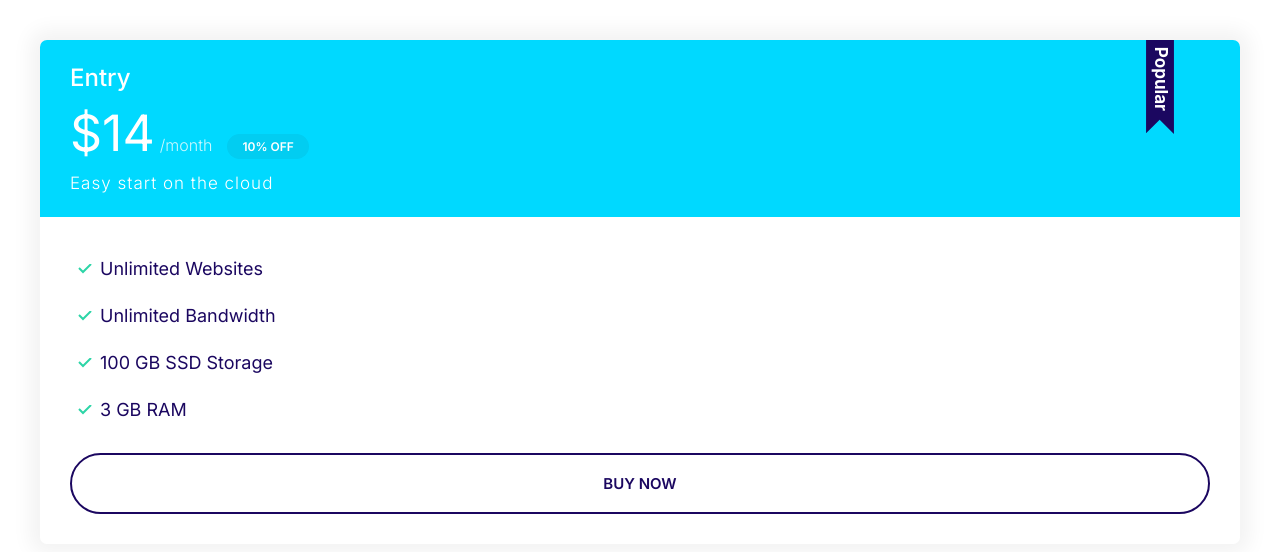
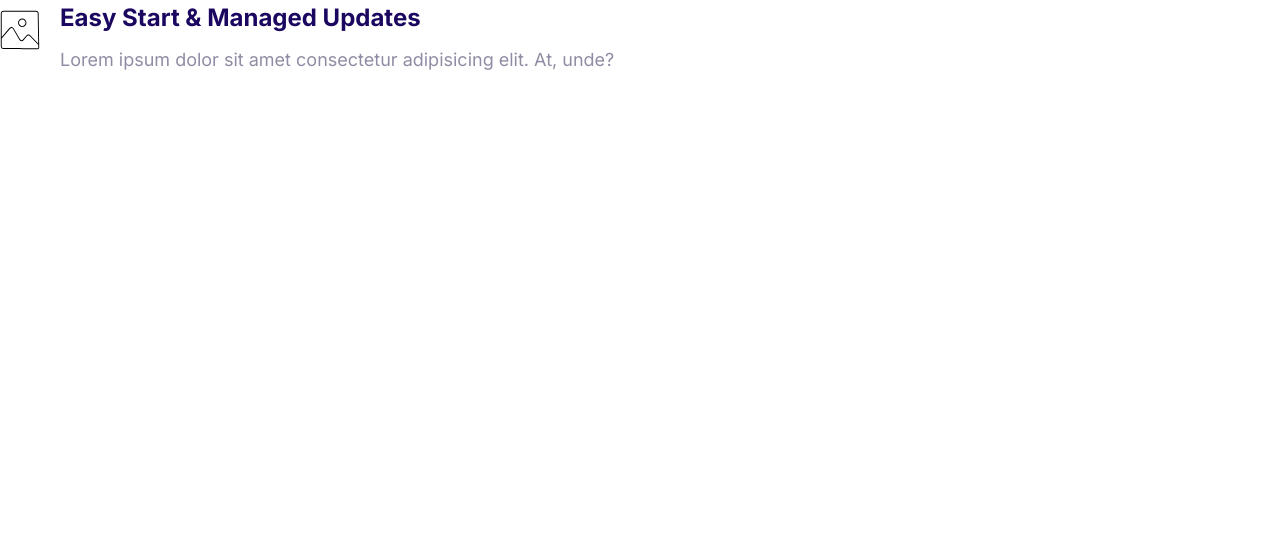
Before and after one commit to LetTheBoyCode/moshify, a plain HTML site: page index.html in a window 1280 px wide. Drawn offline with Linux system fonts and the light colour scheme.

Commit message:
Build the media component.

```diff
--- a/CSS/styles.css
+++ b/CSS/styles.css
@@ -364,3 +364,21 @@ a {
         font-size: 1.7rem;
     }
 }
+
+/* Media */
+
+.media {
+    display: flex;
+}
+
+.media__title {
+    margin-top: 0;
+}
+
+.media__body {
+    margin: 0 2rem;
+}
+
+.media__image {
+    margin-top: 1rem;
+}
--- a/index.html
+++ b/index.html
@@ -14,26 +14,17 @@
     <link rel="stylesheet" href="css/styles.css" />
   </head>
   <body>
-    <div style="padding: 4rem">
-      <div class="plan plan--popular">
-        <div class="card card--secondary">
-          <header class="card__header">
-            <h3 class="plan__name">Entry</h3>
-            <span class="plan__price">$14</span>
-            <span class="plan__billing-cycle">/month</span>
-            <span class="badge badge--secondary badge--small">10% OFF</span>
-            <span class="plan__description">Easy start on the cloud</span>
-          </header>
-          <div class="card__body">
-            <ul class="list list--tick">
-              <li class="list__item">Unlimited Websites</li>
-              <li class="list__item">Unlimited Bandwidth</li>
-              <li class="list__item">100 GB SSD Storage</li>
-              <li class="list__item">3 GB RAM</li>
-            </ul>
-            <button class="btn btn--outline btn--block">Buy Now</button>
-          </div>
-        </div>
+    <div class="media">
+      <div class="media__image">
+        <svg class="icon icon--primary">
+          <use xlink:href="images/sprite.svg#snap"></use>
+        </svg>
+      </div>
+      <div class="media__body">
+        <h3 class="media__title">Easy Start & Managed Updates</h3>
+        <p>
+          Lorem ipsum dolor sit amet consectetur adipisicing elit. At, unde?
+        </p>
       </div>
     </div>
   </body>
```
Also changed, not shown: components/media.html (added, +11 -0 lines).
